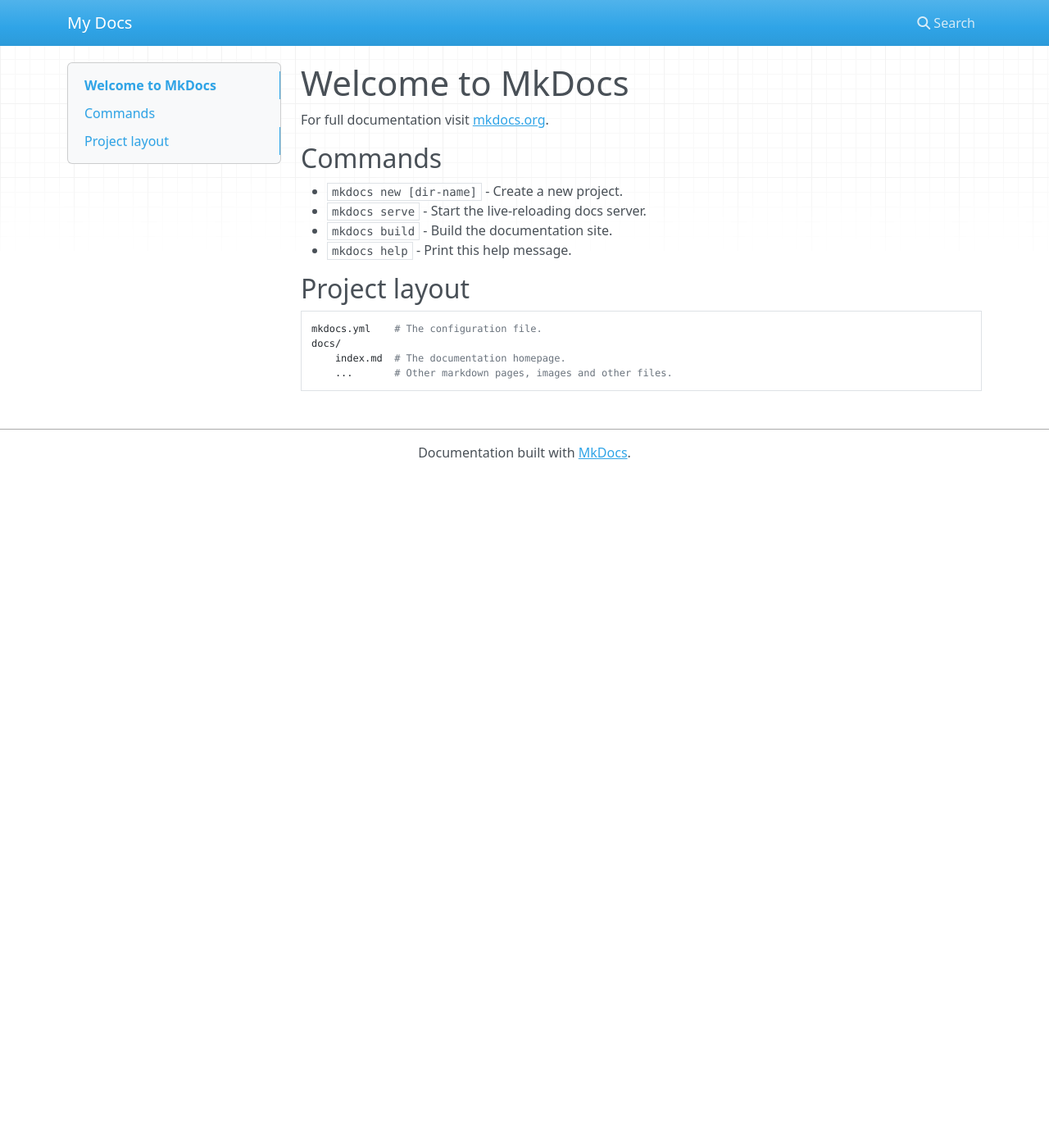
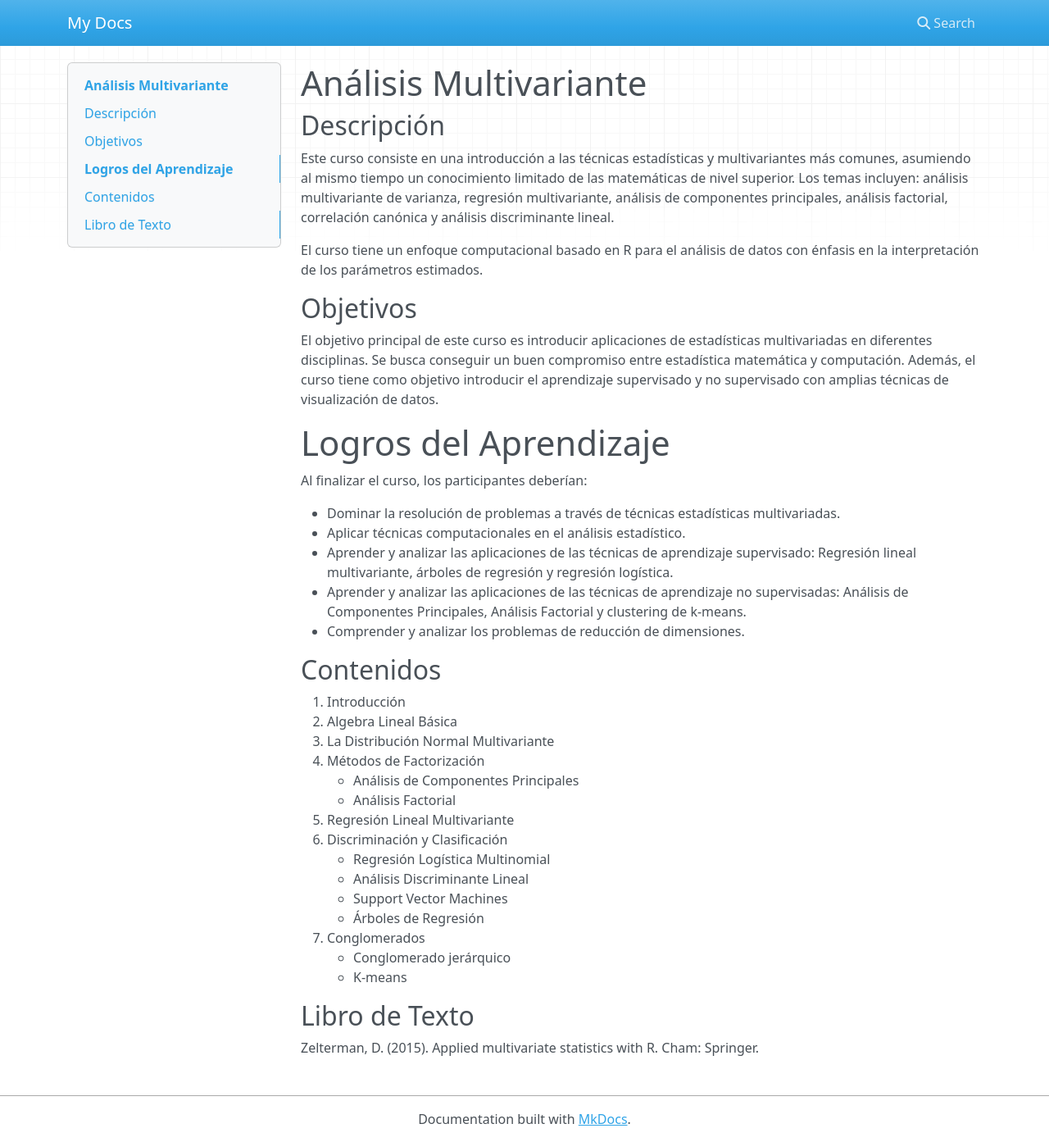
Before and after one commit to map0logo/mva-2019, an MkDocs documentation site: the page built from docs/index.md, in a window 1280 px wide and 1393 px high. Shown: the whole window at 82% size. Built offline with MkDocs 1.6.1, drawn with Linux system fonts in a browser that asks for light colours; nearby versions of some CDN libraries.

Commit message:
Añadir estructura del curso

```diff
--- a/docs/index.md
+++ b/docs/index.md
@@ -1,17 +1,44 @@
-# Welcome to MkDocs
+# Análisis Multivariante
 
-For full documentation visit [mkdocs.org](https://mkdocs.org).
+## Descripción
 
-## Commands
+Este curso consiste en una introducción a las técnicas estadísticas y multivariantes más comunes, asumiendo al mismo tiempo un conocimiento limitado de las matemáticas de nivel superior. Los temas incluyen: análisis multivariante de varianza, regresión multivariante, análisis de componentes principales, análisis factorial, correlación canónica y análisis discriminante lineal.
 
-* `mkdocs new [dir-name]` - Create a new project.
-* `mkdocs serve` - Start the live-reloading docs server.
-* `mkdocs build` - Build the documentation site.
-* `mkdocs help` - Print this help message.
+El curso tiene un enfoque computacional basado en R para el análisis de datos con énfasis en la interpretación de los parámetros estimados.
 
-## Project layout
+## Objetivos
 
-    mkdocs.yml    # The configuration file.
-    docs/
-        index.md  # The documentation homepage.
-        ...       # Other markdown pages, images and other files.
+El objetivo principal de este curso es introducir aplicaciones de estadísticas multivariadas en diferentes disciplinas. Se busca conseguir un buen compromiso entre estadística matemática y computación. Además, el curso tiene como objetivo introducir el aprendizaje supervisado y no supervisado con amplias técnicas de visualización de datos.
+
+# Logros del Aprendizaje
+
+Al finalizar el curso, los participantes deberían:
+
+* Dominar la resolución de problemas a través de técnicas estadísticas multivariadas.
+* Aplicar técnicas computacionales en el análisis estadístico.
+* Aprender y analizar las aplicaciones de las técnicas de aprendizaje supervisado: Regresión lineal multivariante, árboles de regresión y regresión logística.
+* Aprender y analizar las aplicaciones de las técnicas de aprendizaje no supervisadas: Análisis de Componentes Principales, Análisis Factorial y clustering de k-means.
+* Comprender y analizar los problemas de reducción de dimensiones.
+
+## Contenidos
+
+1. Introducción
+2. Algebra Lineal Básica
+3. La Distribución Normal Multivariante
+4. Métodos de Factorización
+      * Análisis de Componentes Principales
+      * Análisis Factorial
+5. Regresión Lineal Multivariante
+6. Discriminación y Clasificación
+      * Regresión Logística Multinomial
+      * Análisis Discriminante Lineal
+      * Support Vector Machines
+      * Árboles de Regresión
+7. Conglomerados
+      * Conglomerado jerárquico
+      * K-means
+
+
+## Libro de Texto
+
+Zelterman, D. (2015). Applied multivariate statistics with R. Cham: Springer.
```
